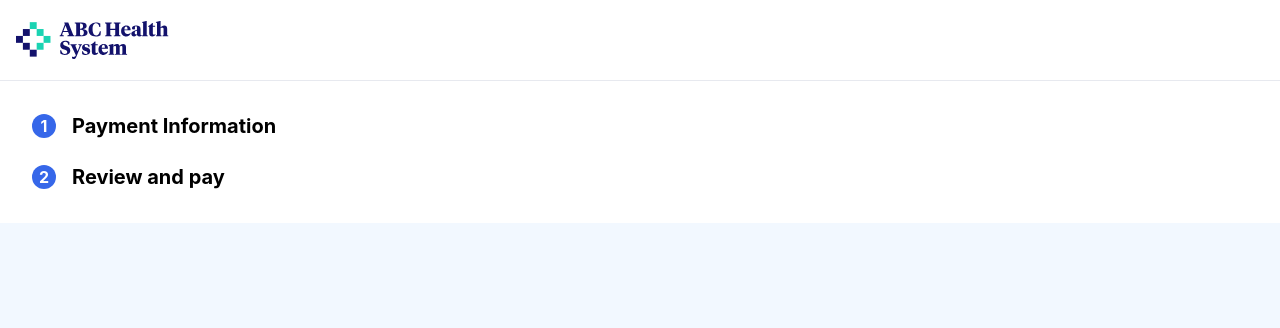
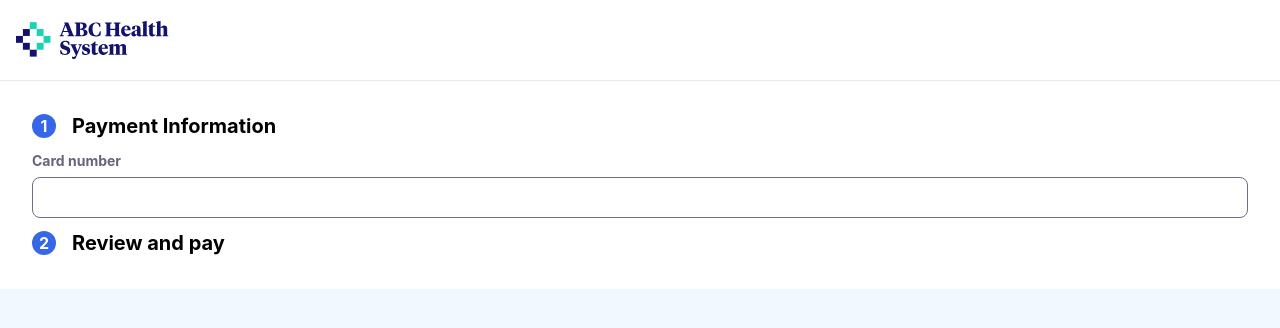
Before and after one commit to gstn-caruso/cedar-challenge, a React (Create React App) app: page / in a window 1280 px wide. Both pictures are taken after a click on the button "Pay total". Shown: the top 328 px of the page. Built offline with nearby package versions, Linux system fonts and the light colour scheme.

Commit message:
adds form input fields

```diff
--- /dev/null
+++ b/src/components/payment_form/FormInput.tsx
@@ -0,0 +1,10 @@
+interface FormInputProps {
+  title: string
+}
+
+export function FormInput({ title }: FormInputProps) {
+  return <label className={'FormInput'}>
+    { title }
+    <input type={ 'number' } required></input>
+  </label>;
+}
--- a/src/components/payment_form/PaymentInformationFormSection.tsx
+++ b/src/components/payment_form/PaymentInformationFormSection.tsx
@@ -1,5 +1,15 @@
+import { FormInput }            from './FormInput';
 import { FormStepSectionTitle } from './FormStepSectionTitle';
 
 export function PaymentInformationFormSection() {
-  return <FormStepSectionTitle sectionNumber={ 1 } title="Payment Information"/>;
+  function handleSubmit() {
+
+  }
+
+  return <>
+    <FormStepSectionTitle sectionNumber={ 1 } title="Payment Information"/>
+    <form onSubmit={ handleSubmit }>
+      <FormInput title={"Card number"}/>
+    </form>
+  </>;
 }
--- /dev/null
+++ b/src/styles/FormInput.scss
@@ -0,0 +1,17 @@
+@import "theme";
+
+.FormInput {
+  display: flex;
+  flex-direction: column;
+  gap: 0.5rem;
+
+  color: $grey-text-color;
+  font-weight: 700;
+  font-size: 14px;
+
+  input {
+    border-radius: 8px;
+    border: 1px solid $grey-border;
+    padding: 12px 16px 12px 16px;
+  }
+}
--- a/src/styles/index.scss
+++ b/src/styles/index.scss
@@ -3,6 +3,7 @@
 @import "Header";
 @import "WelcomeMessage.scss";
 @import "PaymentForm";
+@import "FormInput";
 @import "FormStepSectionTitle";
 
 body {
--- a/src/styles/theme.scss
+++ b/src/styles/theme.scss
@@ -2,6 +2,8 @@ $text-color: #13126C;
 $dark-text-color: #171731;
 $grey-text-color: #65657B;
 
+$grey-border: #6D7088;
+
 $background-color: #F2F8FF;
 
 $highlight-color: #3667E9;
```
